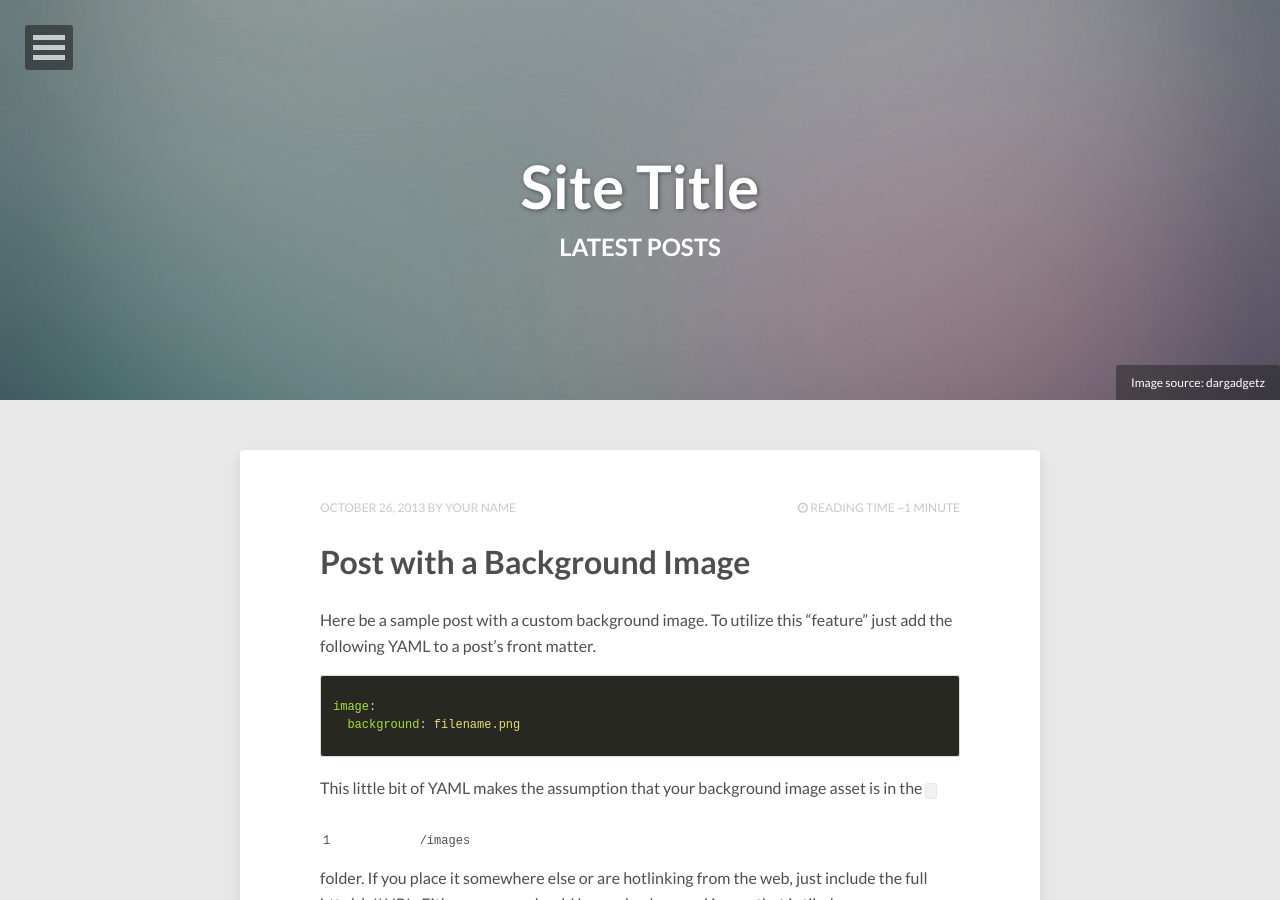
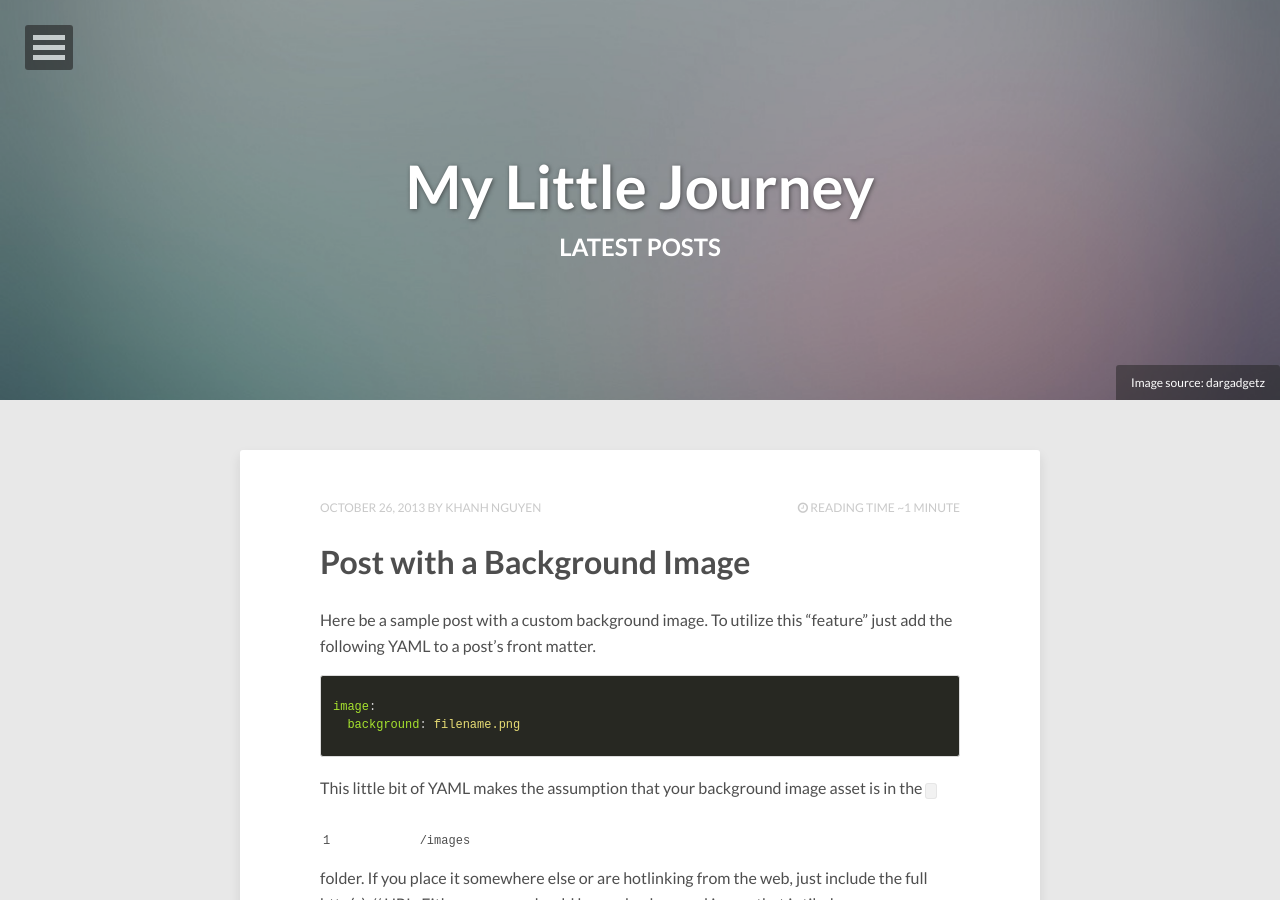
Before and after one commit to vnsquall/vnsquall.github.io, a Jekyll site: the page built from index.html, in a window 1280 px wide and 900 px high. Built offline with Jekyll 4.4.1, drawn with Linux system fonts in a browser that asks for light colours; nearby versions of some CDN libraries; the list of posts is cut into pages by our own code; some of the changed text lies outside the part shown.

Commit message:
Initial Edit

```diff
--- a/_config.yml
+++ b/_config.yml
@@ -1,6 +1,6 @@
-title:            Site Title
-description:      Describe your website here.
-disqus_shortname: hpstrtheme
+title:            My Little Journey
+description:      All about VnSquall!
+disqus_shortname: VnSquall
 reading_time:     true
 words_per_minute: 200
 # Your site's domain goes here (eg: //mmistakes.github.io, http://mademistakes.com, etc)
@@ -9,7 +9,7 @@ url:
 
 # Owner/author information
 owner:
-  name:           Your Name
+  name:           Khanh Nguyen
   avatar:         avatar.jpg
   bio:            "Your bio goes here. It shouldn't be super long but a good two sentences or two should suffice."
   email:          you@email.com
```
